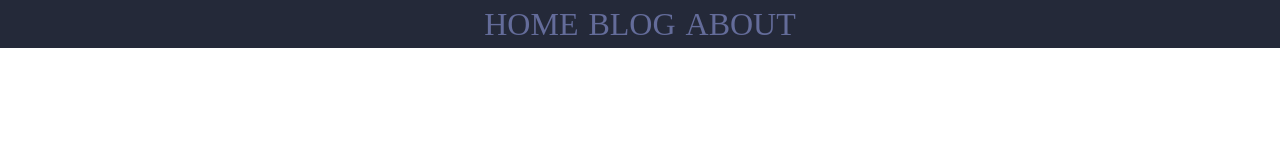
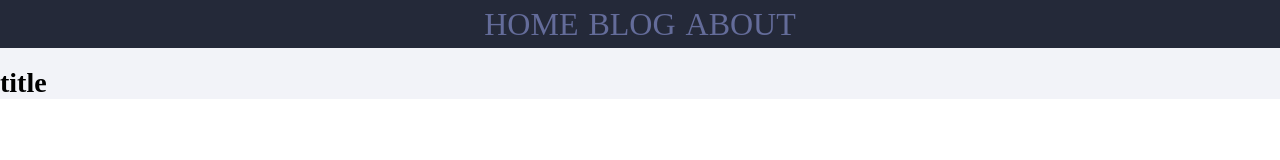
Before and after one commit to puncleV/personal-blog, a Vue app: page /#/blog/1 in a window 1280 px wide. Shown: the top 160 px of the page. Built offline with nearby package versions, Linux system fonts and the light colour scheme.

Commit message:
add: navigation to a topic page

```diff
--- a/src/components/topics/topic-preview.vue
+++ b/src/components/topics/topic-preview.vue
@@ -1,7 +1,12 @@
 <template>
     <div class="topic-preview">
         <div class="header">
-            <router-link tag="div" class='title' :to="'sdas'">{{topic.title}}</router-link>
+            <router-link tag="div" class='title' :to="{
+                name: 'Topic',
+                params: {
+                    id: topic.id
+                }
+            }">{{topic.title}}</router-link>
             <div class="time">
                 {{topic.published | publishedFormat}}
             </div>
--- /dev/null
+++ b/src/components/topics/topic.vue
@@ -0,0 +1,17 @@
+<template>
+    <div>
+        <h1>title</h1>
+        <div></div>
+        <div></div>
+    </div>
+</template>
+
+<script>
+    export default {
+        name: "topic"
+    }
+</script>
+
+<style scoped>
+
+</style>
--- a/src/router/index.js
+++ b/src/router/index.js
@@ -2,6 +2,7 @@ import Vue from 'vue'
 import Router from 'vue-router'
 import About from '../components/about'
 import TopicsList from '../components/topics/topics-list'
+import Topic from '../components/topics/topic'
 import Home from '../components/home'
 
 Vue.use(Router)
@@ -19,6 +20,11 @@ export default new Router({
       component: TopicsList
     },
     {
+      path: '/blog/:id',
+      name: 'Topic',
+      component: Topic
+    },
+    {
       path: '/',
       name: 'Home',
       component: Home
```
